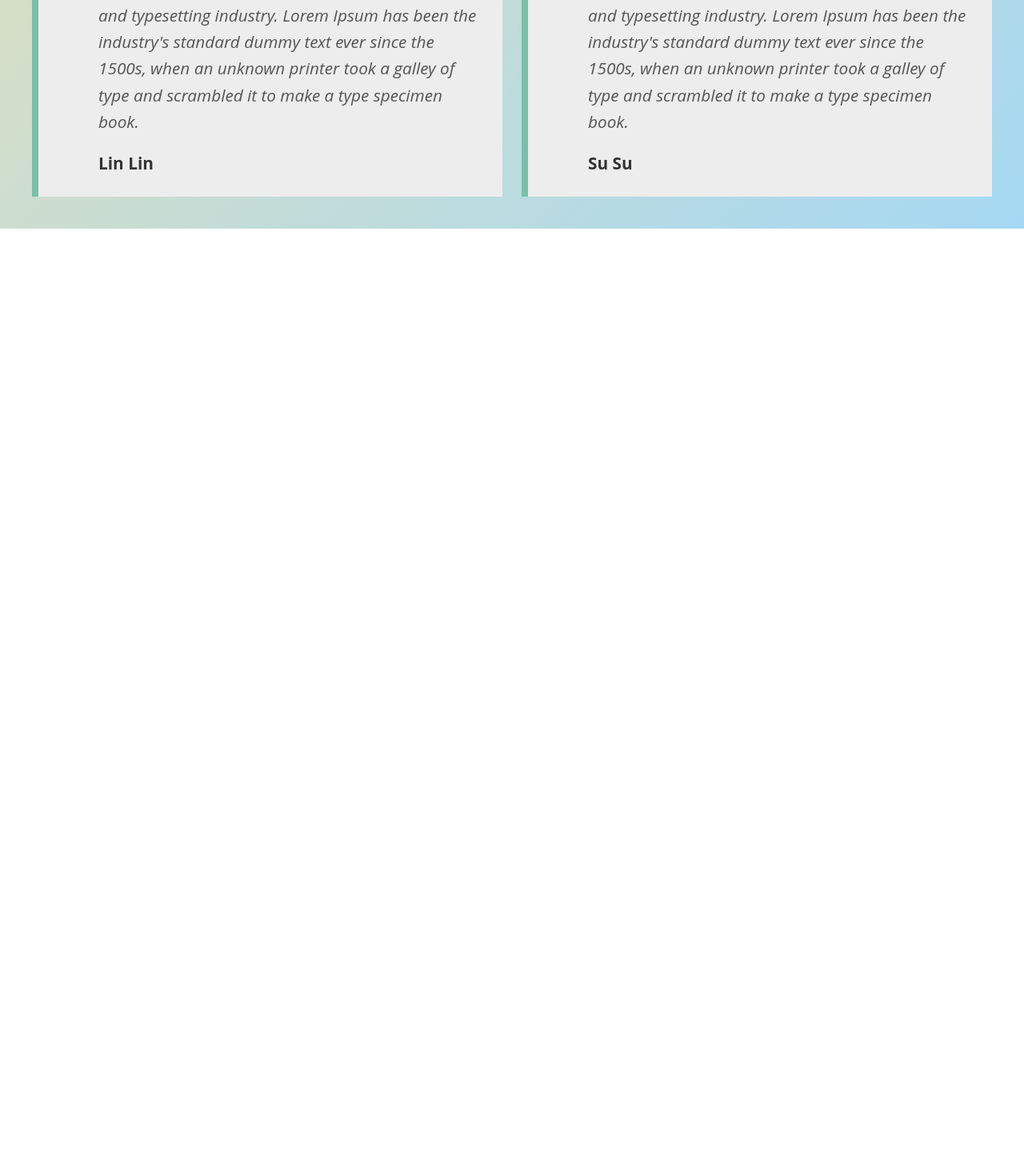
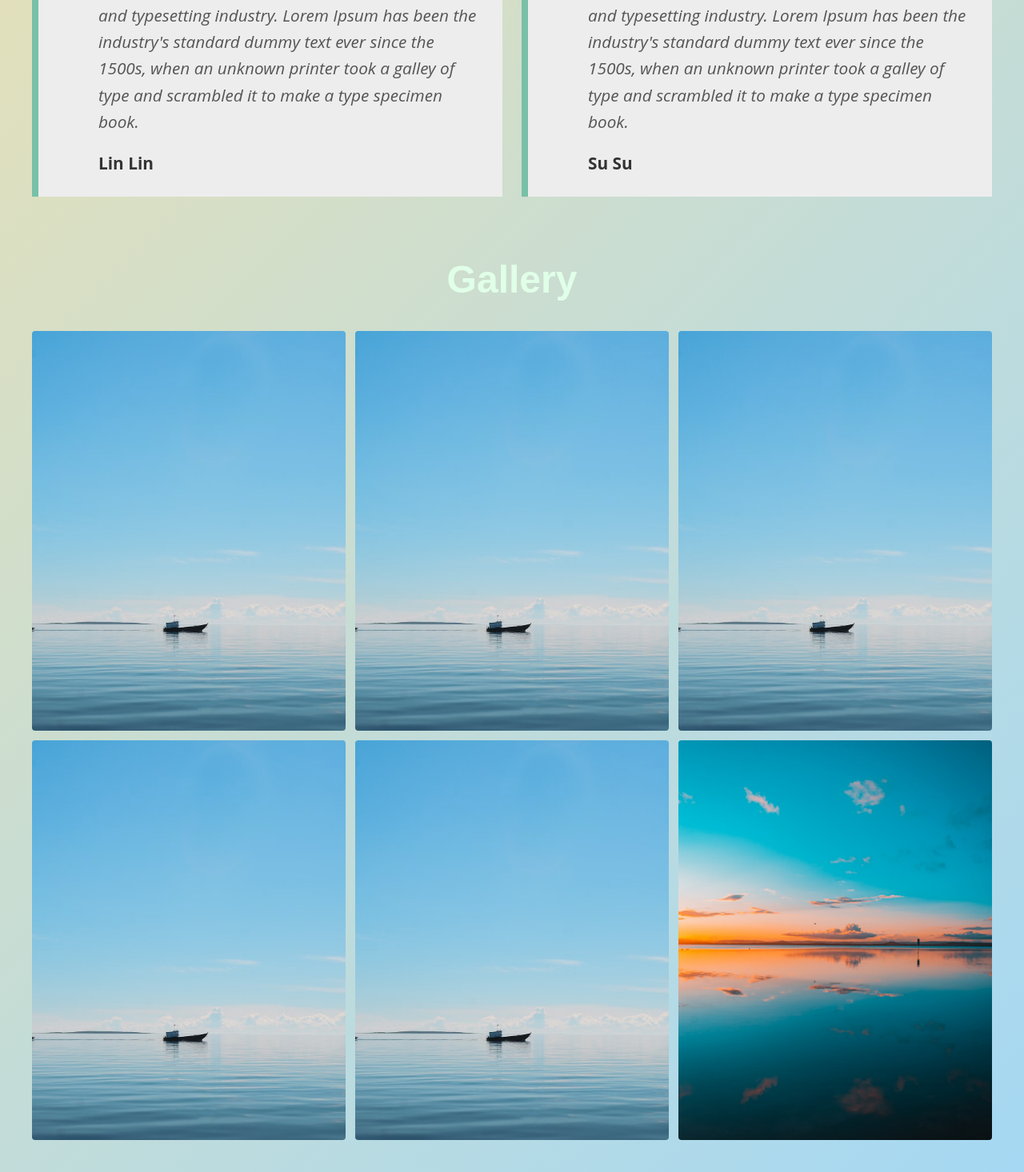
Before and after one commit to NyiNyiAung16/Brighter-Days-Ahead, a React (Vite) app: page / in a window 1280 px wide. Shown: the part 1309-2775 px from the top of the page at 80% size. Before the commit the page ends 1595 px from the top, so only its background shows below. Built offline with nearby package versions, Linux system fonts and the light colour scheme.

Commit message:
finished preview gallery

```diff
--- a/src/App.css
+++ b/src/App.css
@@ -1,3 +1,7 @@
 @import "tailwindcss/base";
 @import "tailwindcss/components";
 @import "tailwindcss/utilities";
+
+.title {
+    @apply text-5xl font-bold text-center mb-10;
+}
--- a/src/App.jsx
+++ b/src/App.jsx
@@ -1,5 +1,6 @@
 import "./App.css";
 import Banner from "./components/Banner";
+import Gallery from "./components/Gallery";
 import PreviewMessages from "./components/PreviewMessages";
 
 function App() {
@@ -10,6 +11,7 @@ function App() {
     <div className="App">
       <Banner />
       <PreviewMessages/>
+      <Gallery limit={6}/>
     </div>
   );
 }
--- /dev/null
+++ b/src/components/Gallery.jsx
@@ -0,0 +1,30 @@
+import { useState } from "react";
+import Photo from "./Photo";
+
+export default function Gallery({ showPagination, limit}) {
+    const [photos] = useState([
+        '/boat.avif',
+        '/boat.avif',
+        '/boat.avif',
+        '/boat.avif',
+        '/boat.avif',
+        '/sunset.avif',
+        '/sunset.avif',
+        '/sunset.avif',
+        '/sunset.avif',
+        '/sunset.avif',
+    ]);
+
+    const limitedPhotos = photos.slice(0, limit);
+
+    return (
+        <div className="p-10">
+            <h1 className="title">Gallery</h1>
+            <div className="grid grid-cols-3 gap-3">
+                { limitedPhotos.map((photo, i) => (
+                    <Photo url={photo} key={i} />
+                ))}
+            </div>
+        </div>
+    )
+}
--- /dev/null
+++ b/src/components/Photo.jsx
@@ -0,0 +1,5 @@
+export default function Photo({ url }) {
+    return (
+        <img src={url} alt="photo" className="w-full h-[500px] object-cover rounded hover:scale-95 duration-200" />
+    )
+}
--- a/src/components/PreviewMessages.jsx
+++ b/src/components/PreviewMessages.jsx
@@ -23,7 +23,7 @@ export default function PreviewMessages() {
 
   return (
     <div className="p-10">
-        <h1 className="text-5xl font-bold text-center">Short Quotes</h1>
+        <h1 className="title">Short Quotes</h1>
         <div className="mt-10 grid grid-cols-2 items-end gap-6">
         {messages.map((message, i) => (
             <Message message={message} key={i} />
```
